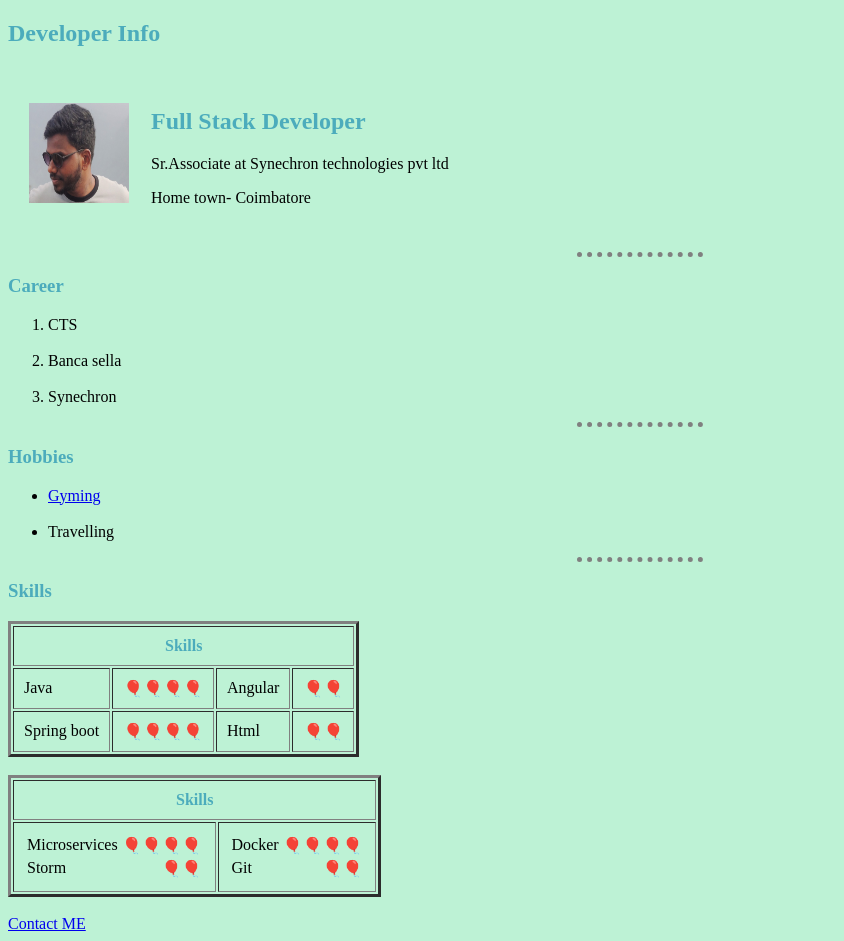
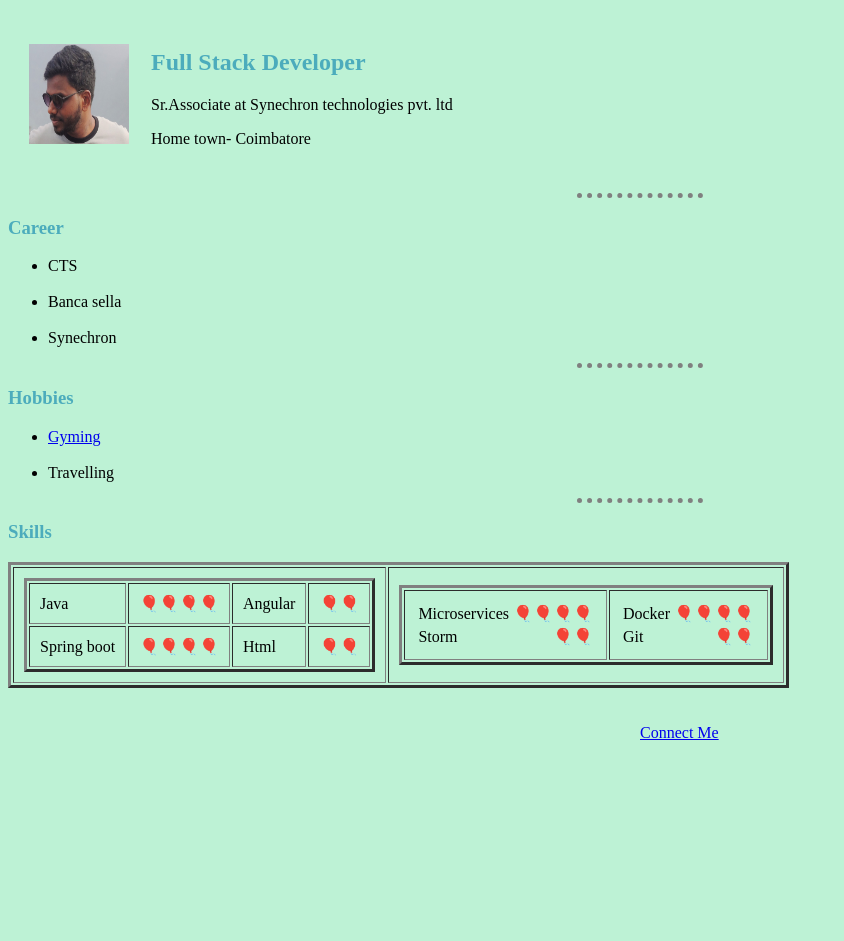
Before and after one commit to manikandanravi94/aboutmani, a plain HTML site: page Aboutme.html in a window 1280 px wide. Shown: the whole page, without its empty margins (0-844 px from the left). After the commit the page ends 800 px from the top, so only its background shows below. Drawn offline with Linux system fonts and the light colour scheme.

Commit message:
Initial commit 2

```diff
--- a/Aboutme.html
+++ b/Aboutme.html
@@ -20,27 +20,36 @@
     </style>-->
 </head>
 <!-- Below is the example for inline css.. style attribute used to insert inline css-->
-<body style="background-color: #BDF2D5;">
-<h2>Developer Info</h2>
-<table cellspacing="20">
+<body style="background-color: #BDF2D5; align-items: center;">
+<!-- <h2>Developer Info</h2> -->
+<table cellspacing="20" >
     <tr>
         <td><img src="viewpoint pic1.jpg" height="100px" width="100px"></td>
         <td>
             <p><h2>Full Stack Developer</h2></p>
-            <p>Sr.Associate at Synechron technologies pvt ltd</p>
+            <p>Sr.Associate at Synechron technologies pvt. ltd</p>
             <p>Home town- Coimbatore</p>
         </td>
     </tr>
 </table>
 <hr>
-<h3>Career</h3>
-<ol>
+<h3 >Career</h3>
+<!-- ordered list will show in the number format<ol style="margin-left: 30%;">
         <li>CTS</li>
         <br>
         <li>Banca sella</li>
         <br>
         <li>Synechron</li>
-</ol>
+</ol> -->
+
+<ul>
+    <li>CTS</li>
+    <br>
+    <li>Banca sella</li>
+    <br>
+    <li>Synechron</li>
+</ul>
+
 <hr>
 <h3>Hobbies</h3>
 <ul>
@@ -52,12 +61,8 @@
 
 <h3>Skills</h3>
 <table border="3px" cellpadding="10px">
-    <thead>
-        <tr>
-            <th colspan="4">Skills</th>
-
-        </tr>
-    </thead>
+       <td>
+<table border="3px" cellpadding="10px">
     <tbody>
         <tr >
             <td align="left">Java</td>
@@ -73,14 +78,9 @@
         </tr>
     </tbody>
 </table>
-<br>
-<table border="3px" cellpadding="10px">
-    <thead>
-        <tr>
-            <th colspan="4">Skills</th>
-
-        </tr>
-    </thead>
+</td>
+<td>
+    <table border="3px" cellpadding="10px" style="border: 100%;">
         <tbody>
             <tr >
                 <td> <table>
@@ -113,7 +113,12 @@
             </tr>
         </tbody>
     </table>
+</td>
+</table>
+
 <br>
-<a href="contactme.html">Contact ME</a>
+
+<br>
+<a href="contactme.html"  style="margin-left: 50%;">Connect Me</a>
 </body>
 </html>
--- a/styles.css
+++ /dev/null
@@ -1,19 +0,0 @@
-h1,h2 {
-    color:green;
-    font-family: Arial, Helvetica, sans-serif;
-    }
-
-
-h1 {
-font-size: 40px;
-}
-
-h2{
-    font-size: 25px;
-}
-
-p
-{
-font-family: Helvetica;
-text-align: justify;
-}
```
Also changed, not shown: index.html (+13 -10 lines). Lines whose indentation alone changed are shown as unchanged.
